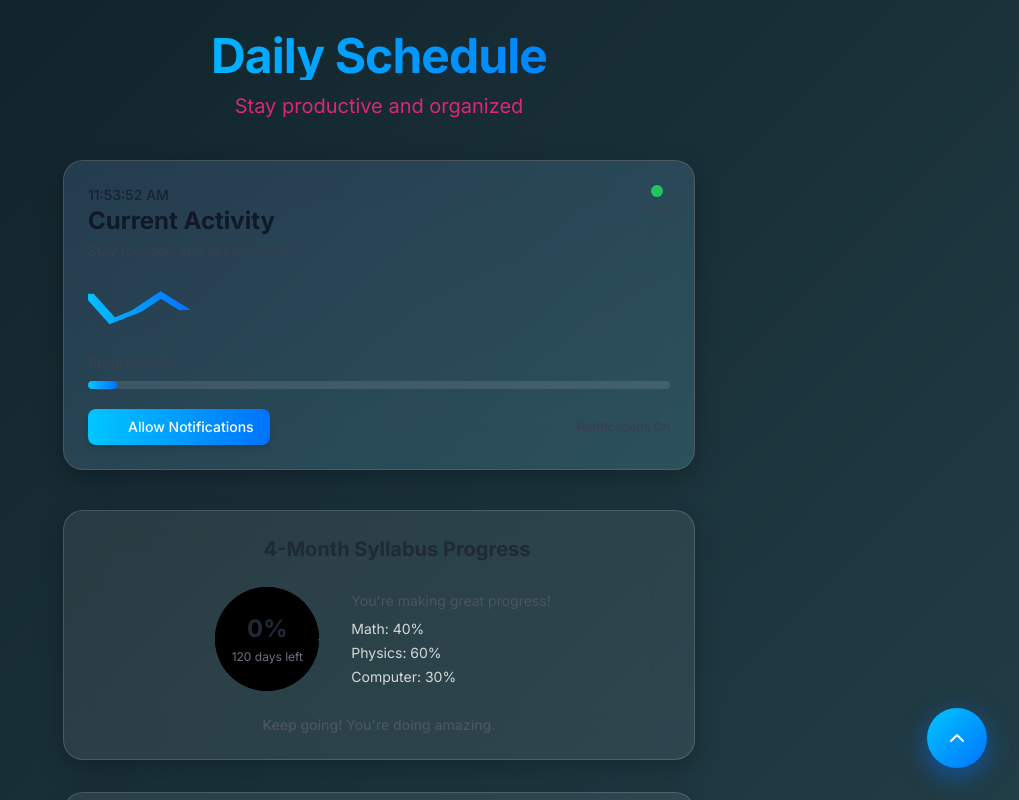
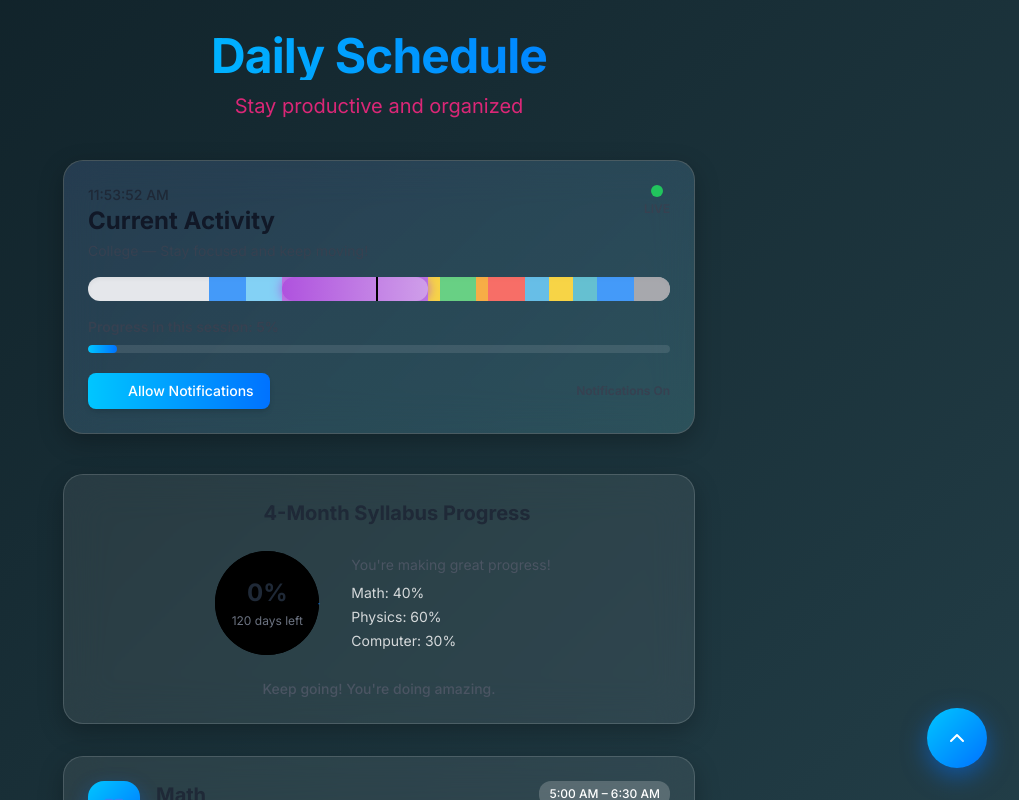
Before and after one commit to tech242242/dailytask, a React (Vite) app: page / in a window 1280 px wide. Shown: the top 800 px of the page, without its empty margins (261-1280 px from the left). Built offline with nearby package versions, Linux system fonts and the light colour scheme.

Commit message:
Update CurrentReminder.jsx

```diff
--- a/src/components/CurrentReminder.jsx
+++ b/src/components/CurrentReminder.jsx
@@ -3,78 +3,113 @@ import React, { useEffect, useState } from "react";
 export default function CurrentReminder() {
   const [time, setTime] = useState(new Date());
   const [progress, setProgress] = useState(0);
-  const [timeline, setTimeline] = useState([]);
 
-  // update time & progress
+  // your schedule time ranges (in 24h format)
+  const schedule = [
+    { start: 5, end: 6.5, label: "Math", color: "#007aff" },
+    { start: 6.5, end: 8, label: "Morning Free", color: "#5ac8fa" },
+    { start: 8, end: 14, label: "College", color: "#af52de" },
+    { start: 14, end: 14.5, label: "Lunch", color: "#ffcc00" },
+    { start: 14.5, end: 16, label: "Physics", color: "#34c759" },
+    { start: 16, end: 16.5, label: "Exercise", color: "#ff9500" },
+    { start: 16.5, end: 18, label: "Computer", color: "#ff3b30" },
+    { start: 18, end: 19, label: "Family Time", color: "#32ade6" },
+    { start: 19, end: 20, label: "English", color: "#ffcc00" },
+    { start: 20, end: 21, label: "Dinner", color: "#30b0c7" },
+    { start: 21, end: 22.5, label: "Revision", color: "#007aff" },
+    { start: 22.5, end: 24, label: "Sleep", color: "#8e8e93" },
+  ];
+
+  const getCurrentSlot = (hour) => {
+    return schedule.find((slot) => hour >= slot.start && hour < slot.end);
+  };
+
   useEffect(() => {
     const timer = setInterval(() => {
       setTime(new Date());
-      setProgress((prev) => (prev >= 100 ? 0 : prev + 1));
-
-      // generate a simple wave pattern for the timeline
-      setTimeline((prev) => {
-        const nextValue = Math.floor(Math.random() * 60) + 20; // random 20–80 height
-        const updated = [...prev, nextValue].slice(-25); // keep last 25 points
-        return updated;
-      });
+      setProgress((p) => (p >= 100 ? 0 : p + 1));
     }, 1000);
     return () => clearInterval(timer);
   }, []);
 
+  const currentHour = time.getHours() + time.getMinutes() / 60;
+  const currentSlot = getCurrentSlot(currentHour);
+
+  const percentOfDay = (currentHour / 24) * 100;
+  const slotStartPercent = (currentSlot?.start / 24) * 100;
+  const slotEndPercent = (currentSlot?.end / 24) * 100;
+
   return (
-    <div className="current-reminder ios-card p-6 mb-10 fade-in relative overflow-hidden">
-      {/* background light effect */}
-      <div className="absolute inset-0 bg-gradient-to-br from-blue-600/10 to-cyan-400/10 pointer-events-none"></div>
+    <div className="ios-card p-6 mb-10 fade-in relative overflow-hidden text-gray-900">
+      {/* gradient bg */}
+      <div className="absolute inset-0 bg-gradient-to-br from-blue-600/10 to-cyan-400/10"></div>
 
-      {/* Header row */}
+      {/* header */}
       <div className="flex justify-between items-start mb-4 relative z-10">
         <div>
-          <p className="text-sm text-gray-900/70 font-medium">
+          <p className="text-sm text-gray-800 font-medium">
             {time.toLocaleTimeString()}
           </p>
-          <h2 className="text-2xl font-bold text-gray-900 mb-1">
-            Current Activity
-          </h2>
-          <p className="text-sm text-gray-700">Stay focused and keep moving!</p>
+          <h2 className="text-2xl font-bold mb-1">Current Activity</h2>
+          <p className="text-sm text-gray-700">
+            {currentSlot
+              ? `${currentSlot.label} — Stay focused and keep moving!`
+              : "Free time or transition period"}
+          </p>
         </div>
-
         <div className="flex flex-col items-center">
           <div className="w-3 h-3 bg-green-500 rounded-full animate-pulse"></div>
-          <span className="text-xs font-medium text-gray-700 mt-1">LIVE</span>
+          <span className="text-xs text-gray-700 mt-1 font-semibold">LIVE</span>
         </div>
       </div>
 
-      {/* timeline mini graph */}
-      <div className="timeline-graph mb-4">
-        <svg width="100%" height="60" viewBox="0 0 100 60" preserveAspectRatio="none">
-          <polyline
-            fill="none"
-            stroke="url(#grad)"
-            strokeWidth="2"
-            points={timeline
-              .map((val, i) => `${(i / 24) * 100},${60 - (val / 100) * 60}`)
-              .join(" ")}
-          />
-          <defs>
-            <linearGradient id="grad" x1="0" y1="0" x2="1" y2="0">
-              <stop offset="0%" stopColor="#00c6ff" />
-              <stop offset="100%" stopColor="#0072ff" />
-            </linearGradient>
-          </defs>
-        </svg>
+      {/* timeline graph */}
+      <div className="relative w-full h-6 bg-gray-200 rounded-full overflow-hidden mb-4 shadow-inner">
+        {/* full schedule segments */}
+        {schedule.map((slot, i) => (
+          <div
+            key={i}
+            className="absolute top-0 bottom-0 opacity-70"
+            style={{
+              left: `${(slot.start / 24) * 100}%`,
+              width: `${((slot.end - slot.start) / 24) * 100}%`,
+              backgroundColor: slot.color,
+            }}
+            title={slot.label}
+          ></div>
+        ))}
+
+        {/* highlight current slot */}
+        {currentSlot && (
+          <div
+            className="absolute top-0 bottom-0 rounded-full glow"
+            style={{
+              left: `${slotStartPercent}%`,
+              width: `${slotEndPercent - slotStartPercent}%`,
+              background: `linear-gradient(90deg, ${currentSlot.color}, #ffffff40)`,
+              boxShadow: `0 0 12px ${currentSlot.color}`,
+            }}
+          ></div>
+        )}
+
+        {/* marker for current time */}
+        <div
+          className="absolute top-0 bottom-0 w-[2px] bg-black"
+          style={{ left: `${percentOfDay}%` }}
+        ></div>
       </div>
 
       {/* progress bar */}
       <div className="mb-5 relative z-10">
         <p className="text-sm font-semibold text-gray-700 mb-2">
-          Progress: {progress}%
+          Progress in this session: {progress}%
         </p>
         <div className="progress-bar">
           <div
             className="progress-bar-inner"
             style={{
               width: `${progress}%`,
-              background: "linear-gradient(90deg, #00c6ff, #0072ff)",
+              background: "linear-gradient(90deg,#00c6ff,#0072ff)",
             }}
           ></div>
         </div>
@@ -82,7 +117,8 @@ export default function CurrentReminder() {
 
       {/* buttons */}
       <div className="mt-5 flex justify-between items-center relative z-10">
-        <button className="notification-button flex items-center px-4 py-2 rounded-lg text-white font-medium text-sm shadow-md transition-all"
+        <button
+          className="flex items-center px-4 py-2 rounded-lg text-white font-medium text-sm shadow-md"
           style={{
             background: "linear-gradient(90deg, #00c6ff, #0072ff)",
           }}
@@ -90,9 +126,7 @@ export default function CurrentReminder() {
           <i data-lucide="bell" className="w-4 h-4 mr-2"></i>
           Allow Notifications
         </button>
-        <p className="text-xs text-gray-700 font-semibold">
-          Notifications On
-        </p>
+        <p className="text-xs text-gray-700 font-semibold">Notifications On</p>
       </div>
     </div>
   );
```
